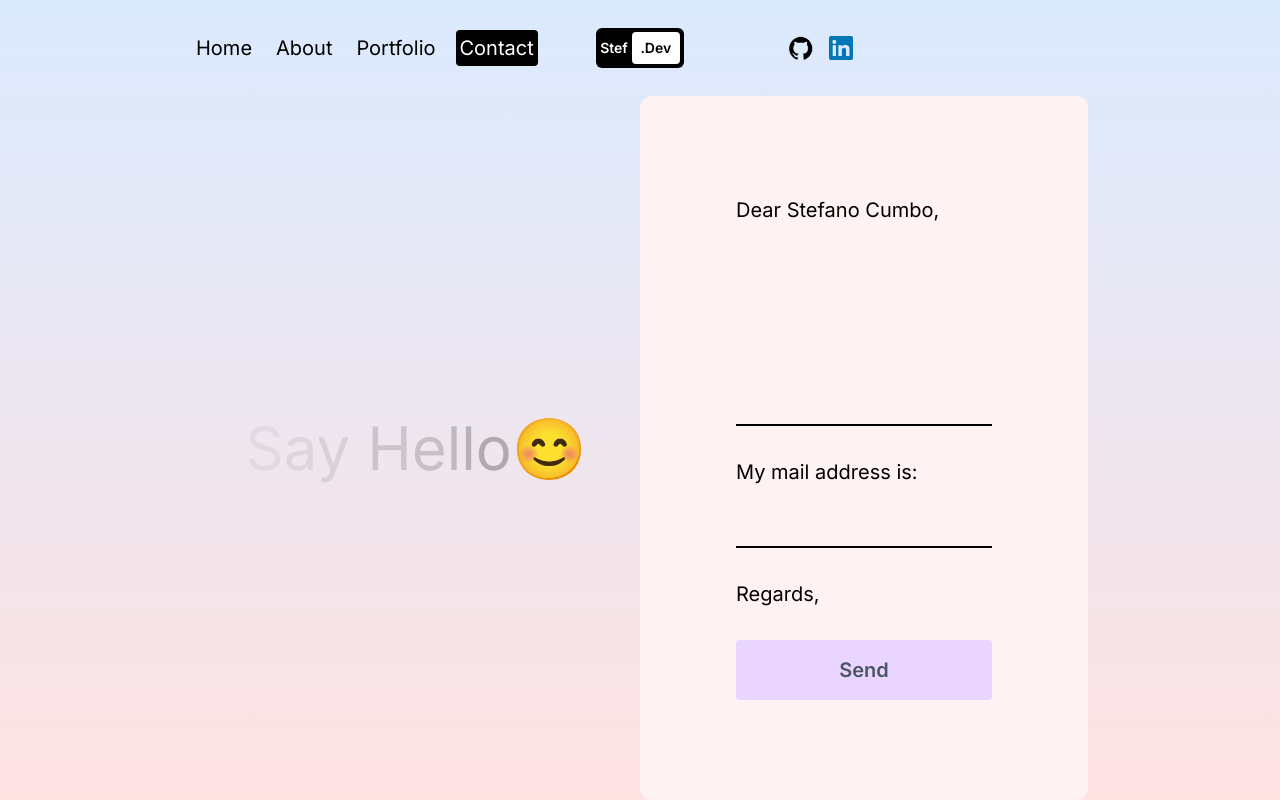
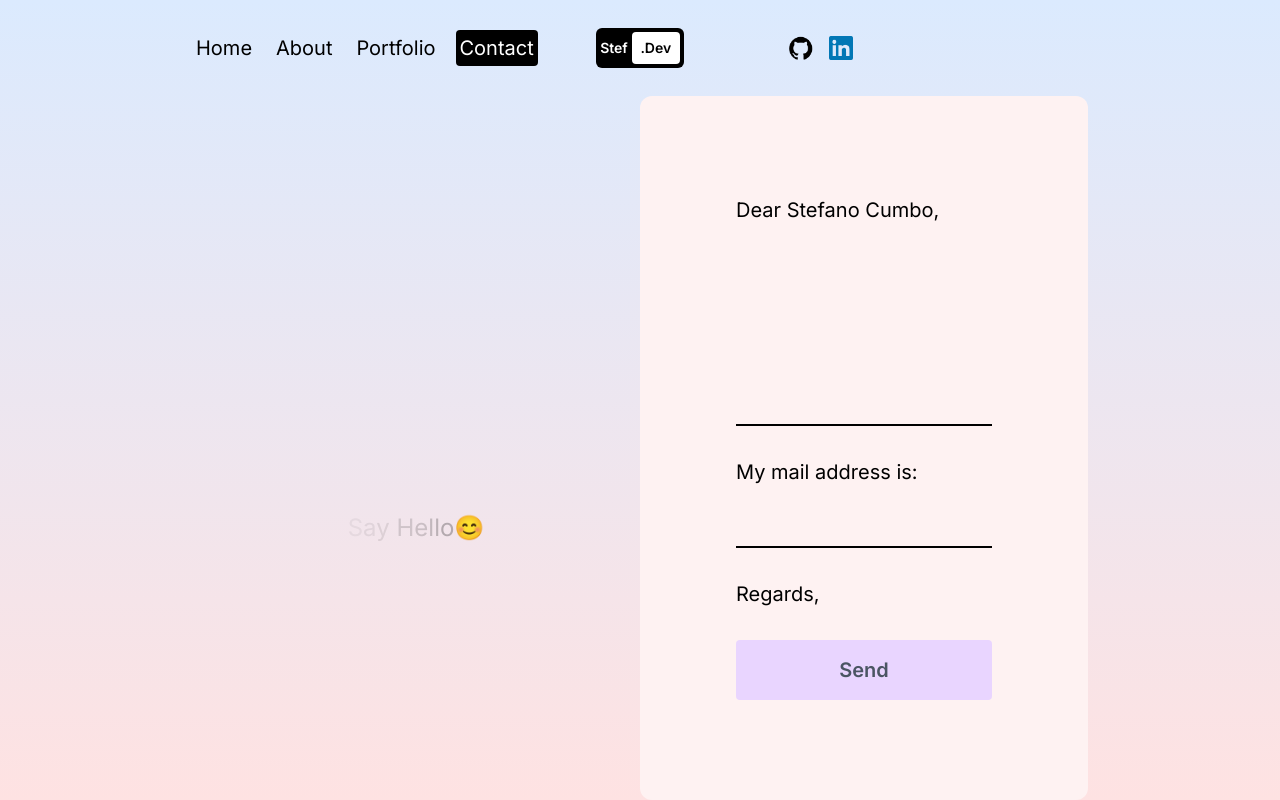
Before and after one commit to StefanoCumbo/NextJS-Portfolio, a Next.js app: page /contact in a window 1280 px wide. Built offline with nearby package versions, Linux system fonts and the light colour scheme.

Commit message:
changed for xs screens

```diff
--- a/src/app/contact/page.jsx
+++ b/src/app/contact/page.jsx
@@ -45,10 +45,10 @@ const ContactPage = () => {
   const text = "Say Hello";
 
   return (
-    <motion.div className="h-full" initial={{ y: "-200vh" }} animate={{ y: "0%" }} transition={{ duration: 1.5 }}>
+    <motion.div className="h-full overflow-scroll" initial={{ y: "-200vh" }} animate={{ y: "0%" }} transition={{ duration: 1.5 }}>
       <div className="h-full flex flex-col lg:flex-row px-4 sm:px-8 md:px-12 lg:px-20 xl:px-48">
         {/* Text container */}
-        <div className="h-1/2 lg:h-full lg:w-1/2 flex items-center justify-center text-6xl">
+        <div className=" xs:flex xs:flex-col xs:m-20 xs:text-2xl h-1/2 lg:h-full lg:w-1/2 flex items-center justify-center text-6xl">
           <div>
             {text.split("").map((letter, index) => (
               <motion.span key={index} initial={{ opacity: 1 }} animate={{ opacity: 0 }} transition={{ duration: 3, repeat: Infinity, delay: index * 0.1 }}>
@@ -59,7 +59,7 @@ const ContactPage = () => {
           </div>
         </div>
         {/* Form container */}
-        <form onSubmit={sendEmail} ref={form} className="h-1/2 lg:h-full lg:w-1/2 bg-red-50 rounded-xl text-xl flex flex-col gap-8 justify-center p-24">
+        <form onSubmit={sendEmail} ref={form} className=" xs:h-full xs:w-full   h-1/2 lg:h-full lg:w-1/2 bg-red-50 rounded-xl text-xl flex flex-col gap-8 justify-center p-24">
           <span>Dear Stefano Cumbo,</span>
           <textarea
             rows={6}
--- a/tailwind.config.js
+++ b/tailwind.config.js
@@ -7,6 +7,9 @@ module.exports = {
   ],
   theme: {
     extend: {
+      screens: {
+        xs: '300px', // Custom breakpoint for smaller screens
+      },
       backgroundImage: {
         "gradient-radial": "radial-gradient(var(--tw-gradient-stops))",
         "gradient-conic":
```
Also changed, not shown: src/app/page.jsx (+3 -3 lines).
